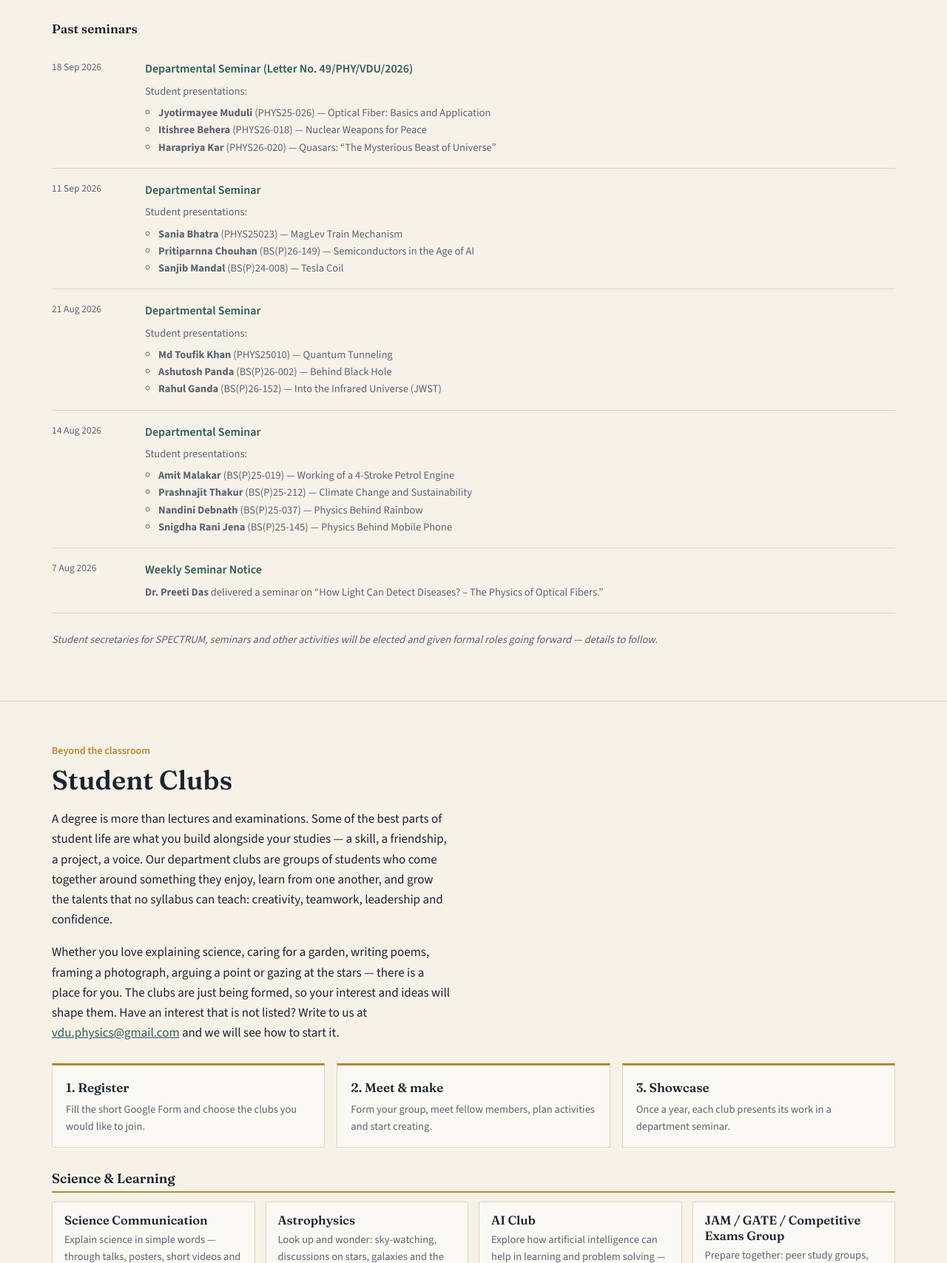
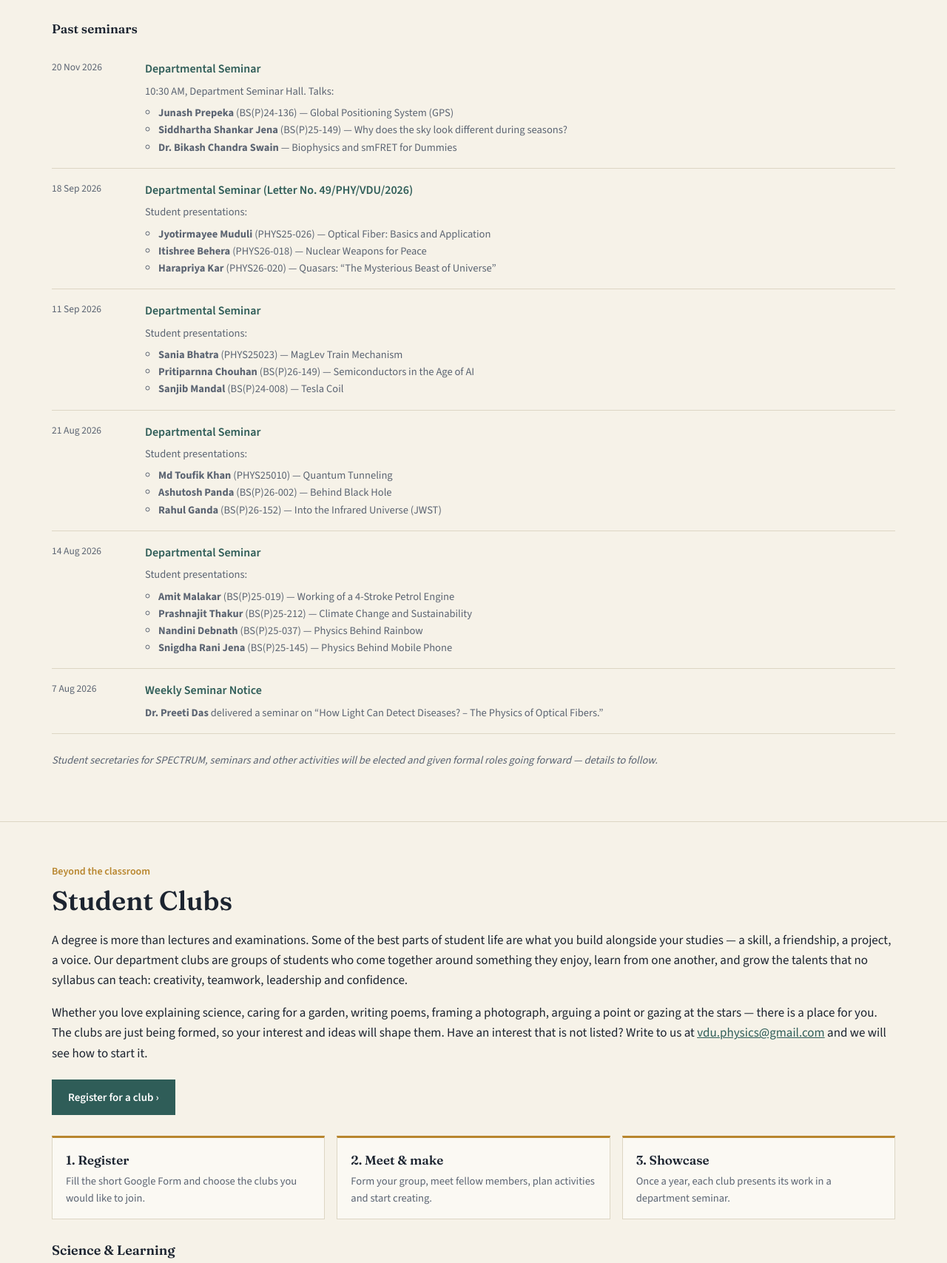
Before and after one commit to Physics-VDU/Physics-VDU.github.io, a plain HTML site: page student-life.html in a window 1280 px wide. Shown: the part 1401-3108 px from the top of the page at 74% size. Drawn offline with nearby package versions, Linux system fonts and the light colour scheme.

Commit message:
Add files via upload

```diff
--- a/script.js
+++ b/script.js
@@ -137,10 +137,8 @@
     }).join('');
   }
   var CF = window.CLUBS_FORM || '';
-  if ($('clubsRegister')) {
-    $('clubsRegister').innerHTML = CF
-      ? '<a href="' + esc(CF) + '" target="_blank" rel="noopener" style="display:inline-block;background:#2f5d58;color:#fff;font-weight:600;font-size:15px;text-decoration:none;padding:12px 22px;">Register for a club \u203a</a>'
-      : '<span style="color:#7a8290;font-size:14.5px;">Registration opens soon.</span>';
+  if ($('clubsRegister') && CF) {
+    $('clubsRegister').innerHTML = '<a href="' + esc(CF) + '" target="_blank" rel="noopener" style="display:inline-block;background:#2f5d58;color:#fff;font-weight:600;font-size:15px;text-decoration:none;padding:12px 22px;">Register for a club \u203a</a>';
   }
 
   /* ---------- achievements ---------- */
--- a/student-life.html
+++ b/student-life.html
@@ -63,6 +63,18 @@
       <h3 style="font-size:17px;margin:32px 0 16px;">Past seminars</h3>
       <ul style="list-style:none;margin:0;padding:0;display:flex;flex-direction:column;gap:0;">
         <li class="sem-item" style="display:grid;grid-template-columns:110px 1fr;gap:16px;align-items:start;padding:16px 0;border-bottom:1px solid #ddd6c4;">
+          <span style="color:#5b6472;font-size:13.5px;">20 Nov 2026</span>
+          <div>
+            <span style="color:#2f5d58;font-weight:600;">Departmental Seminar</span>
+            <p style="margin:6px 0 0;font-size:14.5px;color:#5b6472;">10:30 AM, Department Seminar Hall. Talks:</p>
+            <ul style="margin:6px 0 0;padding-left:18px;font-size:14.5px;color:#5b6472;">
+              <li><strong>Junash Prepeka</strong> (BS(P)24-136) — Global Positioning System (GPS)</li>
+              <li><strong>Siddhartha Shankar Jena</strong> (BS(P)25-149) — Why does the sky look different during seasons?</li>
+              <li><strong>Dr. Bikash Chandra Swain</strong> — Biophysics and smFRET for Dummies</li>
+            </ul>
+          </div>
+        </li>
+        <li class="sem-item" style="display:grid;grid-template-columns:110px 1fr;gap:16px;align-items:start;padding:16px 0;border-bottom:1px solid #ddd6c4;">
           <span style="color:#5b6472;font-size:13.5px;">18 Sep 2026</span>
           <div>
             <span style="color:#2f5d58;font-weight:600;">Departmental Seminar (Letter No. 49/PHY/VDU/2026)</span>
@@ -125,11 +137,12 @@
   </section>
 <section id="clubs" style="padding:56px 0;border-top:1px solid #ddd6c4;">
     <div style="max-width:1140px;margin:0 auto;padding:0 24px;">
-      <div style="max-width:68ch;margin-bottom:28px;">
+      <div style="margin-bottom:28px;">
         <div style="color:#b8862e;font-weight:600;font-size:14px;margin-bottom:8px;">Beyond the classroom</div>
         <h2 style="font-size:clamp(26px,3.4vw,36px);">Student Clubs</h2>
         <p style="font-size:17px;">A degree is more than lectures and examinations. Some of the best parts of student life are what you build alongside your studies &mdash; a skill, a friendship, a project, a voice. Our department clubs are groups of students who come together around something they enjoy, learn from one another, and grow the talents that no syllabus can teach: creativity, teamwork, leadership and confidence.</p>
         <p style="font-size:17px;margin-bottom:0;">Whether you love explaining science, caring for a garden, writing poems, framing a photograph, arguing a point or gazing at the stars &mdash; there is a place for you. The clubs are just being formed, so your interest and ideas will shape them. Have an interest that is not listed? Write to us at <a href="mailto:vdu.physics@gmail.com">vdu.physics@gmail.com</a> and we will see how to start it.</p>
+        <div style="margin-top:22px;"><a href="https://docs.google.com/forms/d/1G6T766HQKOGxuplNtCPODt6VpyFdaQIMXFwpbETAdZg/viewform" target="_blank" rel="noopener" style="display:inline-block;background:#2f5d58;color:#fff;font-weight:600;font-size:15px;text-decoration:none;padding:12px 22px;">Register for a club &#8250;</a></div>
       </div>
 
       <div style="display:grid;grid-template-columns:repeat(auto-fit,minmax(240px,1fr));gap:16px;margin-bottom:32px;">
@@ -143,7 +156,7 @@
       <div style="margin-top:32px;border:1px solid #ddd6c4;border-left:3px solid #b8862e;background:#fbf9f3;padding:20px 24px;display:flex;flex-wrap:wrap;gap:14px 28px;align-items:center;justify-content:space-between;">
         <div style="max-width:60ch;"><div style="font-family:Fraunces,Georgia,serif;font-weight:600;font-size:19px;margin-bottom:4px;">Ready to join?</div>
         <div style="color:#5b6472;font-size:14.5px;">Pick one club or several. Every club is open to students of all years &mdash; the only thing you need is curiosity and a little time.</div></div>
-        <div id="clubsRegister"></div>
+        <div id="clubsRegister"><a href="https://docs.google.com/forms/d/1G6T766HQKOGxuplNtCPODt6VpyFdaQIMXFwpbETAdZg/viewform" target="_blank" rel="noopener" style="display:inline-block;background:#2f5d58;color:#fff;font-weight:600;font-size:15px;text-decoration:none;padding:12px 22px;">Register for a club &#8250;</a></div>
       </div>
     </div>
   </section>
```
